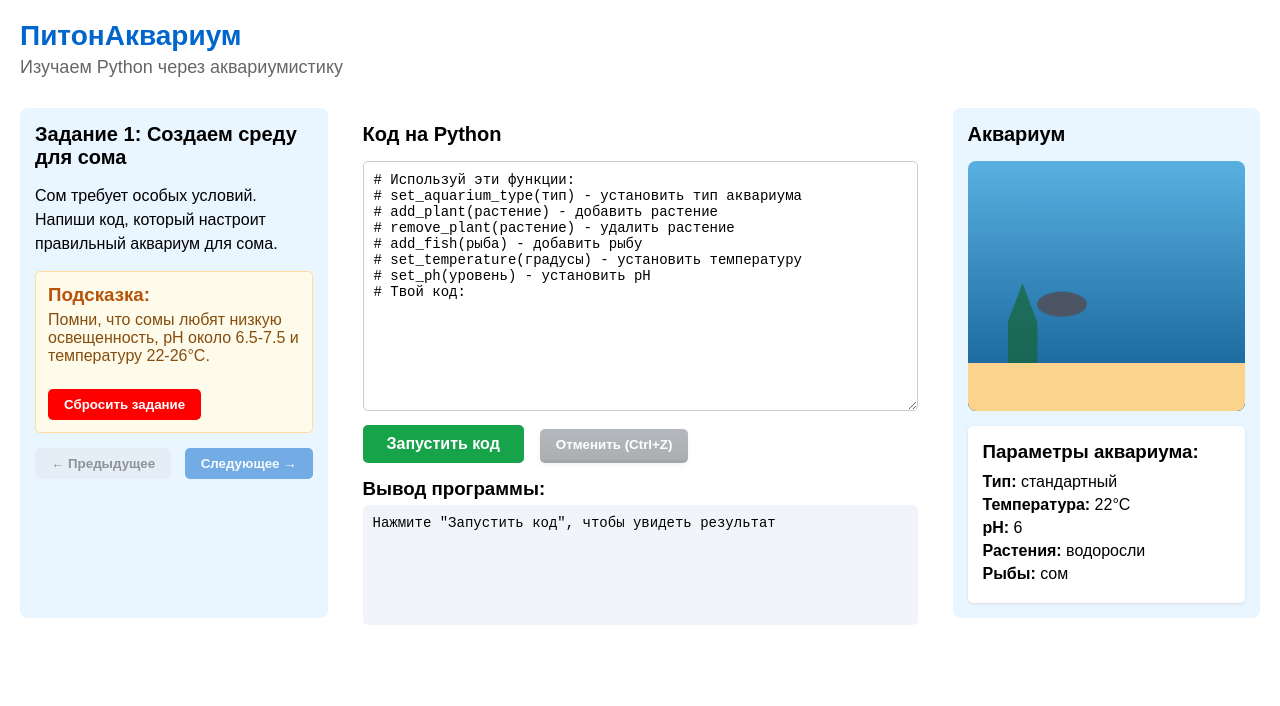
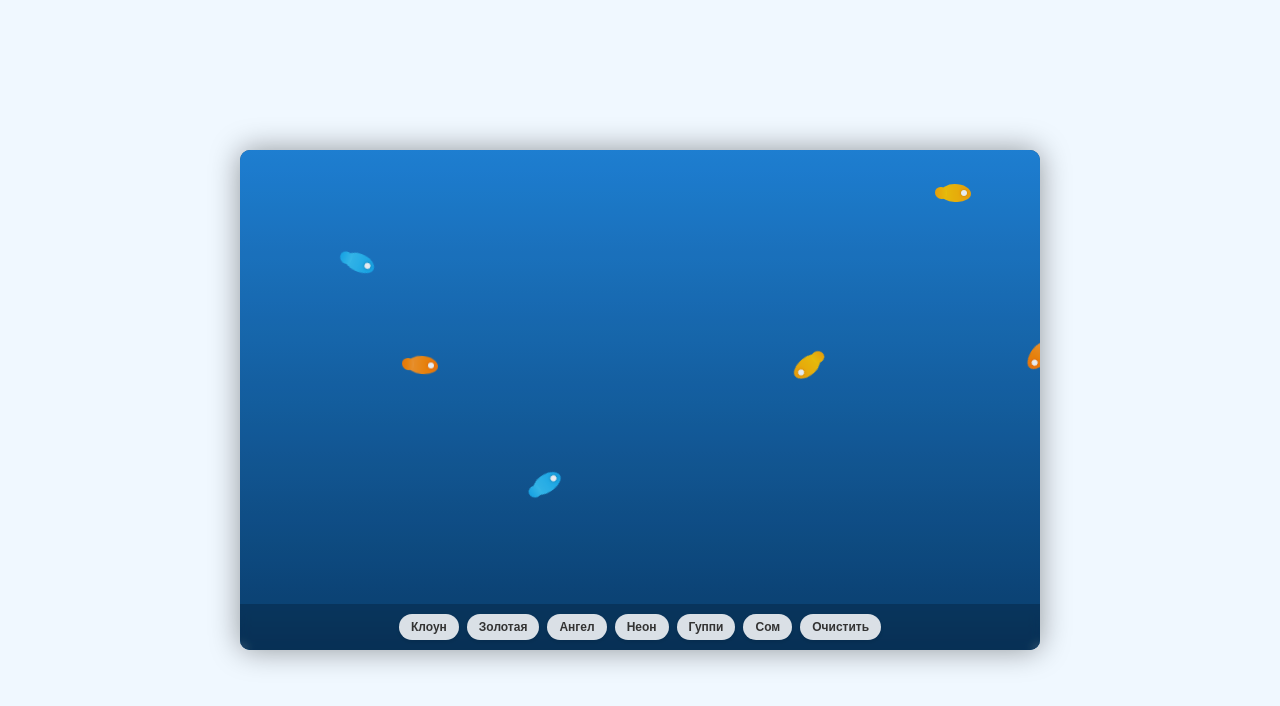
Before and after one commit to danilmash/aquarium, a React (Vite) app: page / in a window 1280 px wide. Shown: the top 706 px of the page. Built offline with nearby package versions, Linux system fonts and the light colour scheme.

Commit message:
feat: новый аквариум

```diff
--- a/src/App.jsx
+++ b/src/App.jsx
@@ -1,5 +1,7 @@
-import { Aquarium } from './components';
+import { Aquarium, Loader } from './components';
+import { Aqua } from './components/Aqua/Aqua';
 
 export const App = () => {
-  return <Aquarium />;
+  // return <Aquarium />;
+  return <Aqua />;
 };
--- /dev/null
+++ b/src/components/Aqua/Aqua.jsx
@@ -0,0 +1,133 @@
+import { useState, useEffect, useRef } from 'react';
+import styles from './Aqua.module.scss';
+
+export const Aqua = () => {
+  const [fishes, setFishes] = useState([]);
+  const aquariumRef = useRef(null);
+  const animationRef = useRef();
+  const lastTimeRef = useRef(0);
+
+  // Добавление новой рыбки
+  const addFish = (type) => {
+    const container = aquariumRef.current?.getBoundingClientRect();
+    if (!container) return;
+
+    const newFish = {
+      type,
+      x: Math.random() * container.width,
+      y: Math.random() * container.height,
+      speed: 0.5 + Math.random() * 2,
+      angle: Math.random() * Math.PI * 2,
+    };
+    setFishes((prev) => [...prev, newFish]);
+  };
+
+  // Удаление рыбки
+  const removeFish = (index) => {
+    setFishes((prev) => prev.filter((fish, idx) => index !== idx));
+  };
+
+  // Анимация движения рыбок
+  const animate = (time) => {
+    if (!lastTimeRef.current) lastTimeRef.current = time;
+    const deltaTime = time - lastTimeRef.current;
+    lastTimeRef.current = time;
+
+    setFishes((prevFishes) => {
+      const container = aquariumRef.current?.getBoundingClientRect();
+      if (!container) return prevFishes;
+
+      return prevFishes.map((fish) => {
+        // Плавное изменение направления
+        const angleChange = (Math.random() - 0.5) * 0.1;
+        let newAngle = fish.angle + angleChange;
+
+        // Движение вперед
+        const moveX = Math.cos(newAngle) * fish.speed * (deltaTime / 16);
+        const moveY = Math.sin(newAngle) * fish.speed * (deltaTime / 16);
+
+        let newX = fish.x + moveX;
+        let newY = fish.y + moveY;
+
+        // Отражение от границ
+        if (newX < 0 || newX > container.width) {
+          newAngle = Math.PI - newAngle;
+          newX = Math.max(0, Math.min(container.width, newX));
+        }
+
+        if (newY < 0 || newY > container.height) {
+          newAngle = -newAngle;
+          newY = Math.max(0, Math.min(container.height, newY));
+        }
+
+        return {
+          ...fish,
+          x: newX,
+          y: newY,
+          angle: newAngle,
+        };
+      });
+    });
+
+    animationRef.current = requestAnimationFrame(animate);
+  };
+
+  useEffect(() => {
+    // Старт анимации
+    animationRef.current = requestAnimationFrame(animate);
+
+    // Добавление начальных рыбок
+    addFish('clown');
+    addFish('goldfish');
+    addFish('neon');
+
+    return () => {
+      if (animationRef.current) {
+        cancelAnimationFrame(animationRef.current);
+      }
+    };
+  }, []);
+
+  return (
+    <div className={styles.wrapper}>
+      <div className={styles.container} ref={aquariumRef}>
+        <div className={styles.water}>
+          {/* Водоросли */}
+          <div className={`${styles.plant} ${styles.plant1}`}></div>
+          <div className={`${styles.plant} ${styles.plant2}`}></div>
+
+          {/* Пузырьки */}
+          <div className={`${styles.bubble} ${styles.bubble1}`}></div>
+          <div className={`${styles.bubble} ${styles.bubble2}`}></div>
+          <div className={`${styles.bubble} ${styles.bubble3}`}></div>
+
+          {/* Рыбки */}
+          {fishes.map((fish, index) => (
+            <div
+              key={`fish_${index}`}
+              className={`${styles.fish} ${styles[fish.type]}`}
+              style={{
+                left: `${fish.x}px`,
+                top: `${fish.y}px`,
+                transform: `rotate(${fish.angle}rad)`,
+                transition: 'transform 0.3s ease-out',
+              }}
+              onClick={() => removeFish(index)}
+            />
+          ))}
+        </div>
+
+        {/* Панель управления */}
+        <div className={styles.controls}>
+          <button onClick={() => addFish('clown')}>Клоун</button>
+          <button onClick={() => addFish('goldfish')}>Золотая</button>
+          <button onClick={() => addFish('angelfish')}>Ангел</button>
+          <button onClick={() => addFish('neon')}>Неон</button>
+          <button onClick={() => addFish('guppy')}>Гуппи</button>
+          <button onClick={() => addFish('catfish')}>Сом</button>
+          <button onClick={() => setFishes([])}>Очистить</button>
+        </div>
+      </div>
+    </div>
+  );
+};
--- /dev/null
+++ b/src/components/Aqua/Aqua.module.scss
@@ -0,0 +1,179 @@
+@use 'sass:math';
+
+$aqua-blue: #0a3d6b;
+$water-blue: #1a6bb0;
+$plant-color: #3cb371;
+
+.wrapper {
+    display: flex;
+    align-items: center;
+    justify-content: center;
+    width: 100vw;
+    height: 100vh;
+    background: #f0f8ff;
+}
+
+.container {
+    width: 800px;
+    height: 500px;
+    position: relative;
+    background: $aqua-blue;
+    border-radius: 10px;
+    overflow: hidden;
+    box-shadow: 0 0 30px rgba(0, 0, 0, 0.4);
+}
+
+.water {
+    width: 100%;
+    height: 100%;
+    position: relative;
+    background: linear-gradient(to bottom, lighten($water-blue, 10%), $aqua-blue);
+    opacity: 0.9;
+}
+
+.controls {
+    position: absolute;
+    bottom: 0;
+    left: 0;
+    right: 0;
+    display: flex;
+    justify-content: center;
+    gap: 8px;
+    flex-wrap: wrap;
+    padding: 10px;
+    z-index: 100;
+    background: rgba(0, 0, 0, 0.2);
+    backdrop-filter: blur(5px);
+    border-radius: 0 0 10px 10px;
+
+    button {
+        padding: 6px 12px;
+        border: none;
+        border-radius: 20px;
+        background: rgba(255, 255, 255, 0.85);
+        cursor: pointer;
+        transition: all 0.2s;
+        font-family: 'Arial', sans-serif;
+        font-size: 12px;
+        font-weight: bold;
+        color: #333;
+        box-shadow: 0 2px 5px rgba(0, 0, 0, 0.1);
+
+        &:hover {
+            background: white;
+            transform: translateY(-2px);
+            box-shadow: 0 4px 8px rgba(0, 0, 0, 0.15);
+        }
+
+        &:active {
+            transform: translateY(0);
+        }
+    }
+}
+
+.fish {
+    position: absolute;
+    width: 30px;
+    height: 18px;
+    border-radius: 50% 60% 50% 50%;
+    z-index: 2;
+    cursor: pointer;
+    transition: transform 0.3s ease-out, filter 0.3s;
+    filter: brightness(1) saturate(1.2);
+    will-change: transform;
+    transform-origin: center;
+    margin-left: -15px;
+    margin-top: -9px;
+
+    &:hover {
+        transform: scale(1.8) !important;
+        filter: brightness(1.3) saturate(1.5);
+        z-index: 10;
+    }
+
+    &::after {
+        content: '';
+        position: absolute;
+        width: 12px;
+        height: 12px;
+        border-radius: 50% 60% 50% 50%;
+        top: 3px;
+        left: -6px;
+        transform: rotate(180deg);
+    }
+
+
+    &::before {
+        content: '';
+        position: absolute;
+        width: 6px;
+        height: 6px;
+        background: white;
+        border-radius: 50%;
+        top: 6px;
+        right: 4px;
+        box-shadow: 0 0 3px rgba(0, 0, 0, 0.3);
+    }
+
+    &.clown {
+        background: linear-gradient(to right, #ff9f43, #ff7f00);
+
+        &::after {
+            background: linear-gradient(to right, #ff9f43, #ff7f00);
+        }
+    }
+
+    &.goldfish {
+        background: linear-gradient(to right, #ffcc00, #ffaa00);
+
+        &::after {
+            background: linear-gradient(to right, #ffcc00, #ffaa00);
+        }
+    }
+
+    &.angelfish {
+        width: 22px;
+        height: 30px;
+        margin-left: -11px;
+        margin-top: -15px;
+        background: linear-gradient(to right, #a0d1e7, #7bb8d4);
+
+        &::after {
+            width: 15px;
+            height: 15px;
+            background: linear-gradient(to right, #a0d1e7, #7bb8d4);
+        }
+    }
+
+    &.neon {
+        background: linear-gradient(to right, #4fc1e9, #2ca9e1);
+
+        &::after {
+            background: linear-gradient(to right, #4fc1e9, #2ca9e1);
+        }
+    }
+
+    &.guppy {
+        background: linear-gradient(to right, #ff6b6b, #ff4d4d);
+
+        &::after {
+            background: linear-gradient(to right, #ff6b6b, #ff4d4d);
+        }
+    }
+
+    &.catfish {
+        width: 35px;
+        height: 14px;
+        margin-left: -17px;
+        margin-top: -7px;
+        background: linear-gradient(to right, #a58faa, #8c6d93);
+
+        &::after {
+            width: 10px;
+            height: 10px;
+            background: linear-gradient(to right, #a58faa, #8c6d93);
+        }
+    }
+}
+
+/* Остальные стили (пузырьки, водоросли) остаются без изменений */
```
